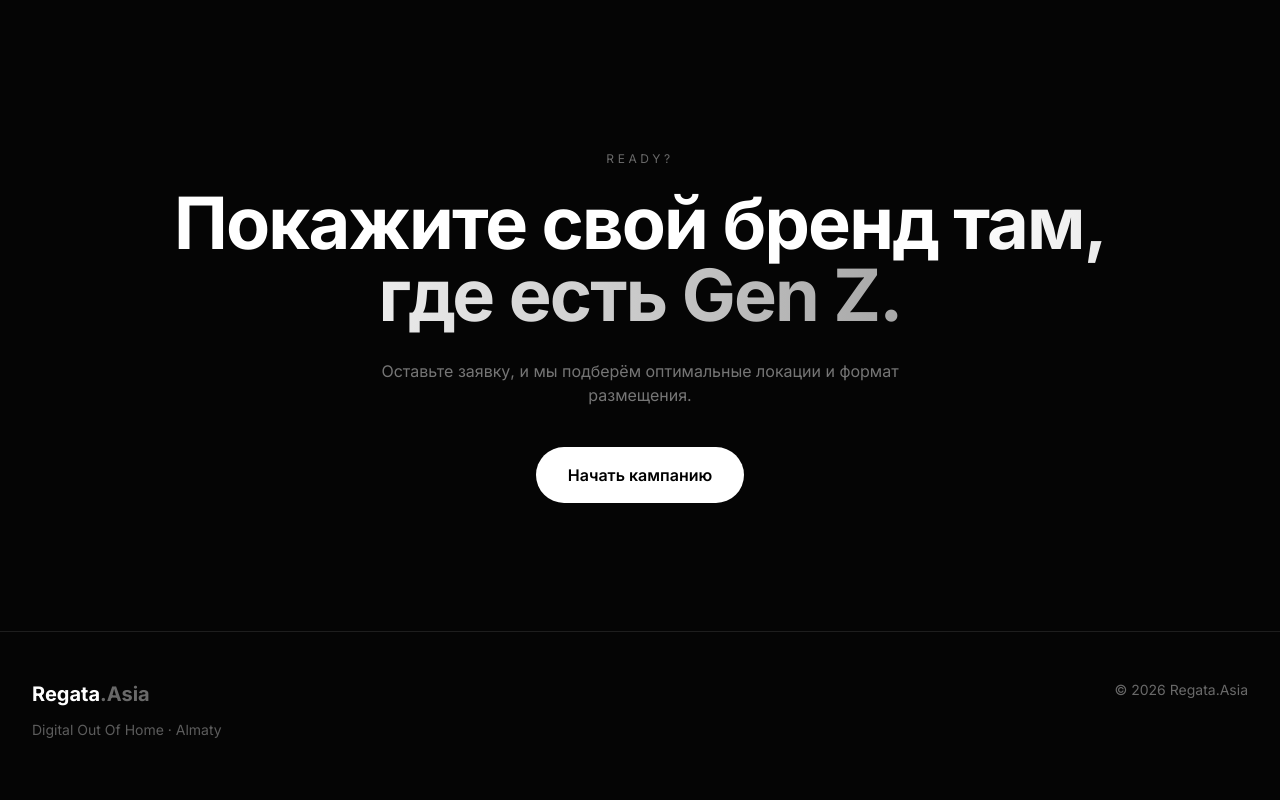
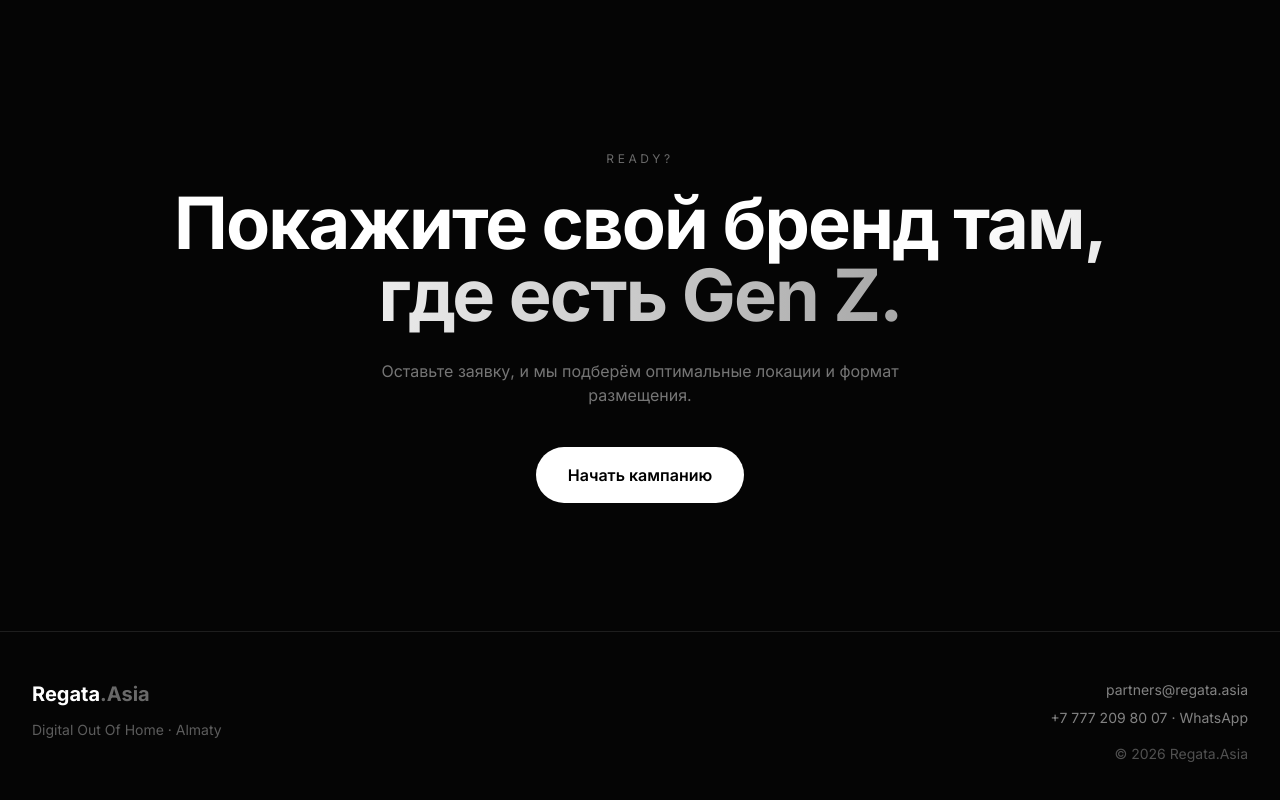
Before and after one commit to Miki56788/lumen-ala, a plain HTML site: page lumen-ala/index.html in a window 1280 px wide. Shown: the part 5415-6215 px from the top of the page. Drawn offline with nearby package versions, Linux system fonts and the light colour scheme.

Commit message:
Почта partners@regata.asia на сайте

```diff
--- a/lumen-ala/index.html
+++ b/lumen-ala/index.html
@@ -689,8 +689,10 @@
           </p>
         </div>
 
-        <div class="text-sm text-white/40">
-          © 2026 Regata.Asia
+        <div class="text-sm text-white/50 md:text-right space-y-2">
+          <a href="mailto:partners@regata.asia" class="block hover:text-white transition">partners@regata.asia</a>
+          <a href="https://wa.me/77772098007" target="_blank" class="block hover:text-white transition">+7 777 209 80 07 · WhatsApp</a>
+          <div class="text-white/30 pt-2">© 2026 Regata.Asia</div>
         </div>
 
       </div>
```
Also changed, not shown: lumen-ala/events.html (+2 -1 lines).
